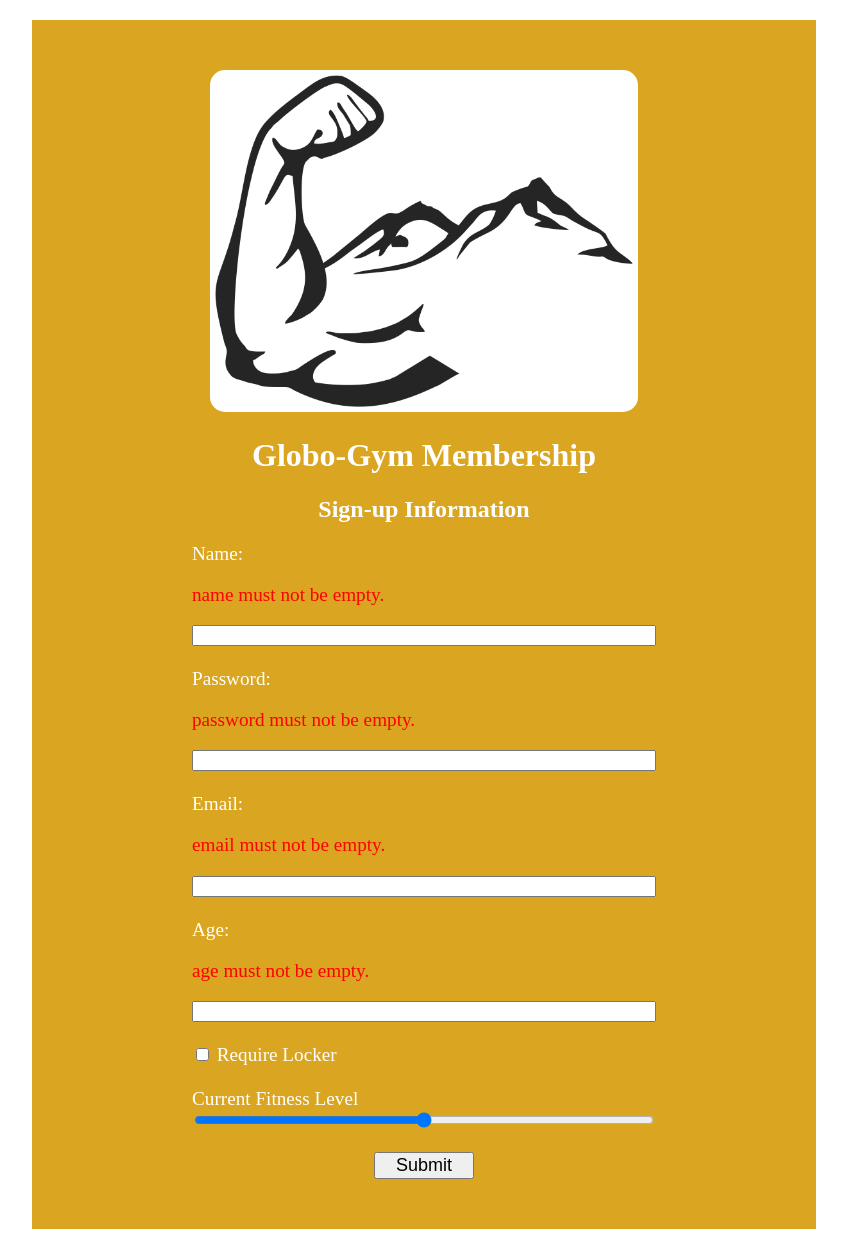
After one commit to RomanticCoder/schoolwork, a PHP site: page /assignment3/application_success.php in a window 1280 px wide. The commit adds this page. Shown: the whole page, without its empty margins (216-1063 px from the left). Run offline with PHP 8.4, Linux system fonts and the light colour scheme.

Commit message:
assignment3 attached

```diff
--- a/assignment2/display_results.php
+++ b/assignment2/display_results.php
@@ -10,9 +10,6 @@ $years =  filter_input(
     'years',
     FILTER_VALIDATE_INT
 );
-//This should be replaced with a proper filter_input method call
-
-//Here is where you should create the add the interest_rate variable and get it via the filter_input method
 $interest_rate = filter_input(INPUT_POST, 'interest_rate', FILTER_VALIDATE_FLOAT);
 
 // validate investment
--- /dev/null
+++ b/assignment3/application_success.php
@@ -0,0 +1,73 @@
+<?php
+//get the data from the form
+$fname = filter_input(INPUT_POST, 'fname');
+$fpassword = filter_input(INPUT_POST, 'fpassword');
+$femail = filter_input(INPUT_POST, 'femail', FILTER_VALIDATE_EMAIL);
+$fage = filter_input(INPUT_POST, 'fage', FILTER_VALIDATE_INT);
+$flocker = filter_input(INPUT_POST, 'flocker');
+$flevel = filter_input(INPUT_POST, 'flevel');
+
+//validate the data
+if (empty($fname)) {
+    $fname_error = 'name must not be empty.';
+} else if (strlen($fname) <= 5) {
+    $fname_error = 'name must be longer than 5 characters.';
+} else {
+    $fname_error = '';
+}
+
+if (empty($fpassword)) {
+    $fpassword_error = 'password must not be empty.';
+} else if (strlen($fpassword) <= 5) {
+    $fpassword_error = 'password must be longer than 5 characters.';
+} else {
+    $fpassword_error = '';
+}
+
+if (empty($femail)) {
+    $femail_error = 'email must not be empty.';
+} else {
+    $femail_error = '';
+}
+
+if (empty($fage)) {
+    $fage_error = 'age must not be empty.';
+} else if ($fage < 18 or $fage > 99) {
+    $fage_error = 'Age must be between 18 and 99.';
+} else {
+    $fage_error = '';
+}
+
+// if an error message exists, go to the index page
+if (!empty($fname_error) || !empty($fpassword_error) || !empty($femail_error) || !empty($fage_error)) {
+    include('index.php');
+    exit();
+}
+
+?>
+
+<!DOCTYPE html>
+<html lang="en">
+
+<head>
+    <meta charset="UTF-8">
+    <meta name="viewport" content="width=device-width, initial-scale=1.0">
+    <title>Globo-Gym application result</title>
+    <link rel="stylesheet" href="css/style.css">
+
+</head>
+
+<body>
+    <main>
+        <div class="page_information">
+            <h1>Successful Application</h1>
+            <img src="images/profile.png" alt="profile" class="img-profile">
+            <h2>Welcome <strong><?php echo $fname; ?></strong></h2>
+        </div>
+        <p>We will send a confirmation email to <strong><?php echo $femail; ?></strong></p>
+        <p>In 2 years, by the time you turn <strong><?php echo ($fage + 2) ?></strong> years of age, we think you will fit in perfectly</p>
+        <p>Considering that you have <strong><?php echo $flevel; ?></strong> of fitness level, you will be assigned to right group. <p>
+    </main>
+</body>
+
+</html>
--- /dev/null
+++ b/assignment3/css/style.css
@@ -0,0 +1,46 @@
+main {
+  background-color: goldenrod;
+  margin: 20px 30vh;
+  padding: 50px 20vh;
+  color: white;
+}
+
+.page_information {
+  text-align: center;
+}
+
+.img-logo,
+.img-profile {
+  width: 90%;
+  max-width: 500px;
+  background-color: white;
+  border: 5px solid white;
+  border-radius: 15px;
+}
+
+.img-profile {
+  border-radius: 50%;
+}
+#application_form {
+  display: flex;
+  flex-direction: column;
+  justify-content: center;
+  font-size: 1.2rem;
+}
+
+.error {
+  color: red;
+}
+
+.btn {
+  width: 100px;
+  align-self: center;
+  font-size: large;
+}
+
+@media only screen and (max-width: 900px) {
+  main {
+    margin: 10vh;
+    padding: 10vh;
+  }
+}
--- /dev/null
+++ b/assignment3/index.php
@@ -0,0 +1,92 @@
+<?php
+
+//set default value of variables for initial page load
+if (!isset($fname)) {
+    $fname = '';
+}
+if (!isset($fpassword)) {
+    $fpassword = '';
+}
+if (!isset($femail)) {
+    $femail = '';
+}
+if (!isset($fage)) {
+    $fage = '';
+}
+
+
+?>
+
+<!DOCTYPE html>
+<html lang="en">
+
+<head>
+    <meta charset="UTF-8">
+    <meta name="viewport" content="width=device-width, initial-scale=1.0">
+    <title>Globo-Gym sign-up form</title>
+    <link rel="stylesheet" href="css/style.css">
+</head>
+
+<body>
+    <main>
+        <div class="page_information">
+            <img src="images/gym_logo.png" class="img-logo" alt="gym_logo">
+            <h1>Globo-Gym Membership</h1>
+            <h2>Sign-up Information</h2>
+
+        </div>
+        <!-- form to transmit the application data -->
+        <form action="application_success.php" method="post">
+            <div id="application_form">
+                <label for="fname">Name: </label>
+                <?php
+                //This code checks to see if we got an error message from the application_success.php page
+                if (!empty($fname_error)) { ?>
+                    <p class="error"><?php echo htmlspecialchars($fname_error); ?></p>
+                <?php } ?>
+                <input type="text" name="fname" value="<?php echo htmlspecialchars($fname); ?>">
+                <br />
+
+                <label for="fpassword">Password: </label>
+                <?php
+                if (!empty($fpassword_error)) { ?>
+                    <p class="error"><?php echo htmlspecialchars($fpassword_error); ?></p>
+                <?php } ?>
+                <input type="password" name="fpassword" value="<?php echo htmlspecialchars($fpassword); ?>">
+                <br />
+
+                <label for="femail">Email: </label>
+                <?php
+                if (!empty($femail_error)) { ?>
+                    <p class="error"><?php echo htmlspecialchars($femail_error); ?></p>
+                <?php } ?>
+                <input type="email" name="femail" value="<?php echo htmlspecialchars($femail); ?>">
+                <br />
+
+                <label for="fage">Age: </label>
+                <?php
+                if (!empty($fage_error)) { ?>
+                    <p class="error"><?php echo htmlspecialchars($fage_error); ?></p>
+                <?php } ?>
+                <input type="number" name="fage" value="<?php echo htmlspecialchars($fage); ?>">
+                <br />
+
+                <div class="check_locker">
+                    <input type="checkbox" name="flocker">
+                    <label for="flocker">Require Locker</label>
+                </div>
+                <br />
+
+                <label for="flevel">Current Fitness Level</label>
+                <input type="range" name="flevel" min="0" max="100">
+                <br />
+
+                <input class="btn" type="submit" value="Submit">
+            </div>
+        </form>
+
+
+    </main>
+</body>
+
+</html>
```
Also changed, not shown: assignment3/images/gym_logo.png (added), assignment3/images/profile.png (added).
